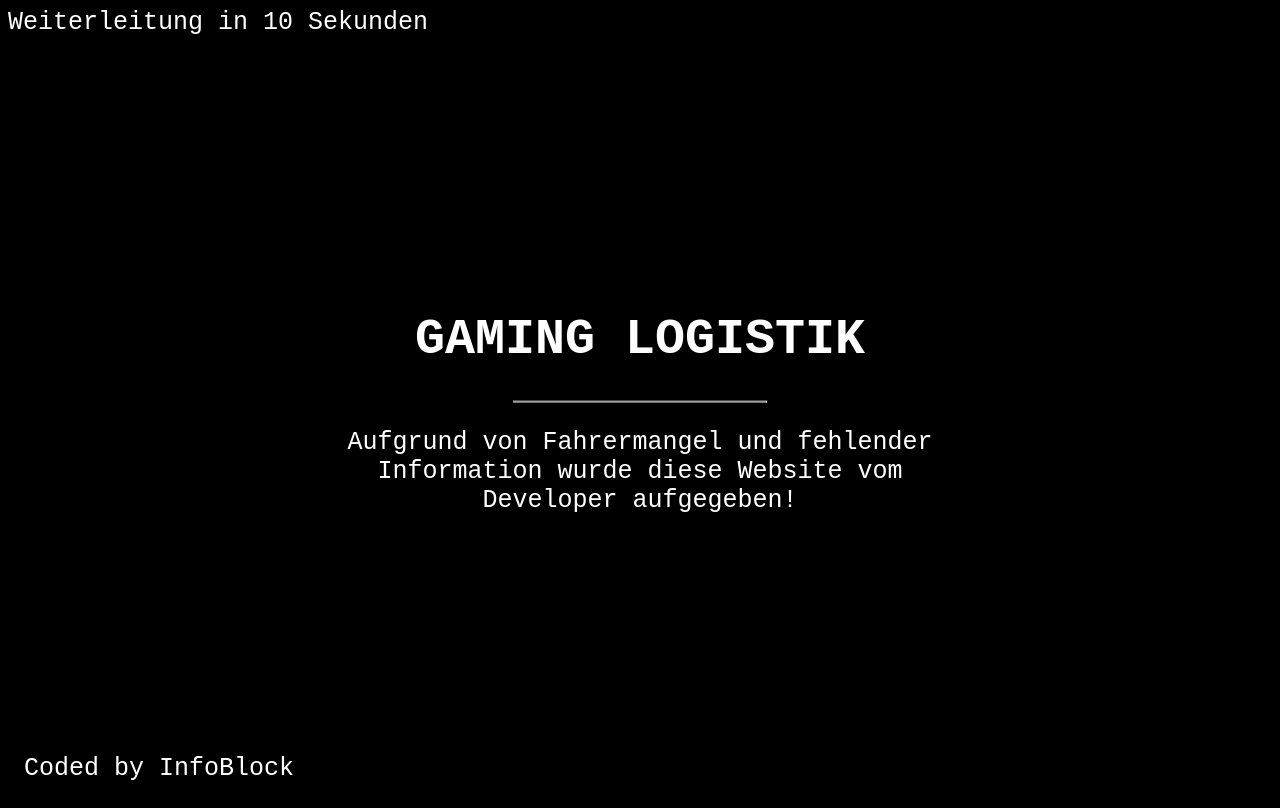
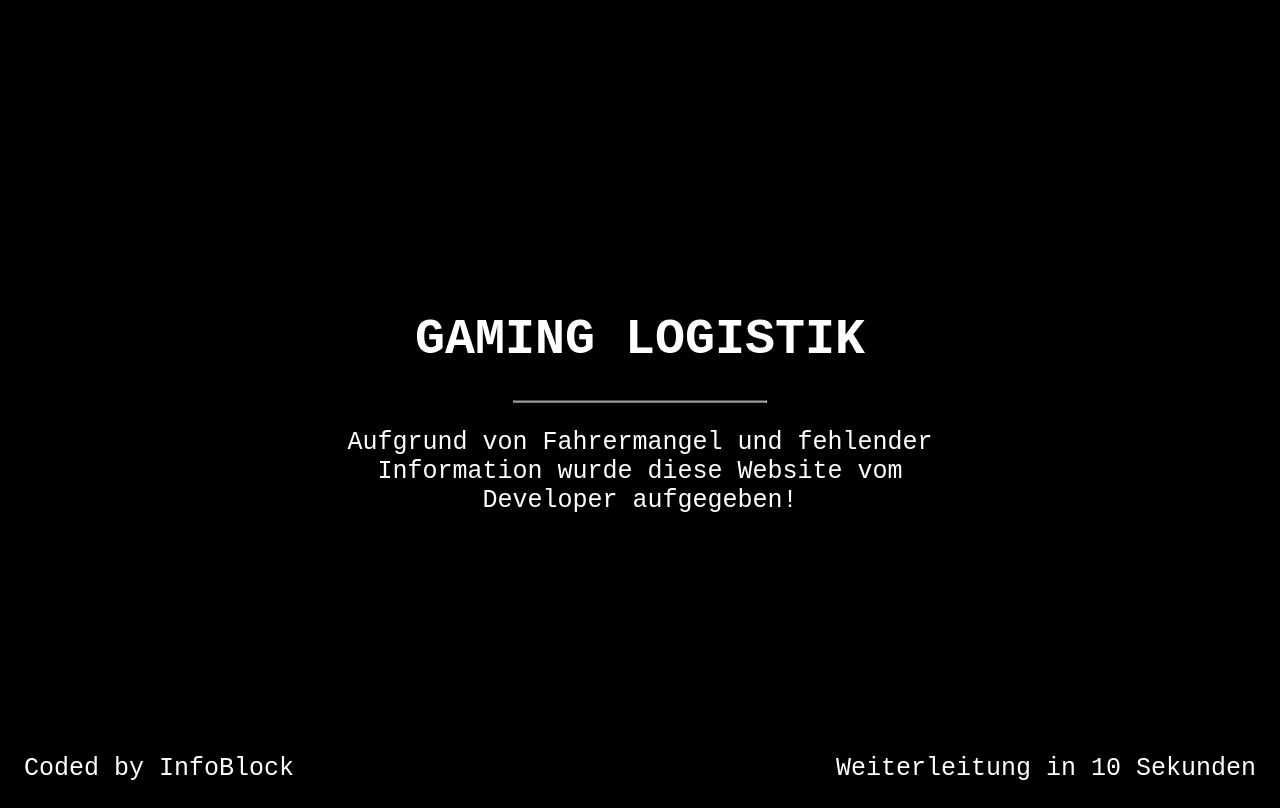
Before and after one commit to InfoBlock/Gaming-Logistik, a plain HTML site: page index.html in a window 1280 px wide. Drawn offline with Linux system fonts and the light colour scheme; a script that the page names is missing.

Commit message:
Update style.css

```diff
--- a/css/style.css
+++ b/css/style.css
@@ -25,6 +25,12 @@ body, html {
     left: 16px;
 }
 
+.bottomright {
+    position: absolute;
+    bottom: 0;
+    right: 16px;
+}
+
 .middle {
     position: absolute;
     top: 50%;
```
